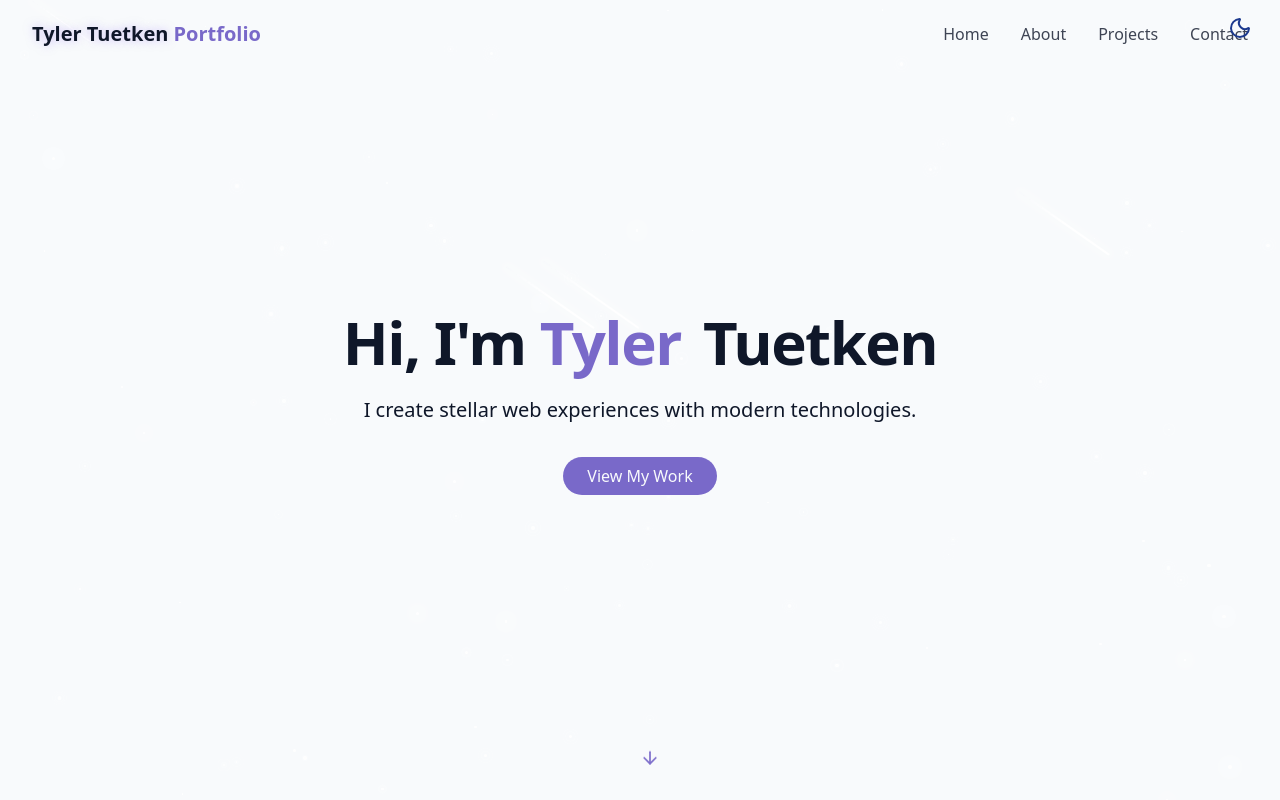
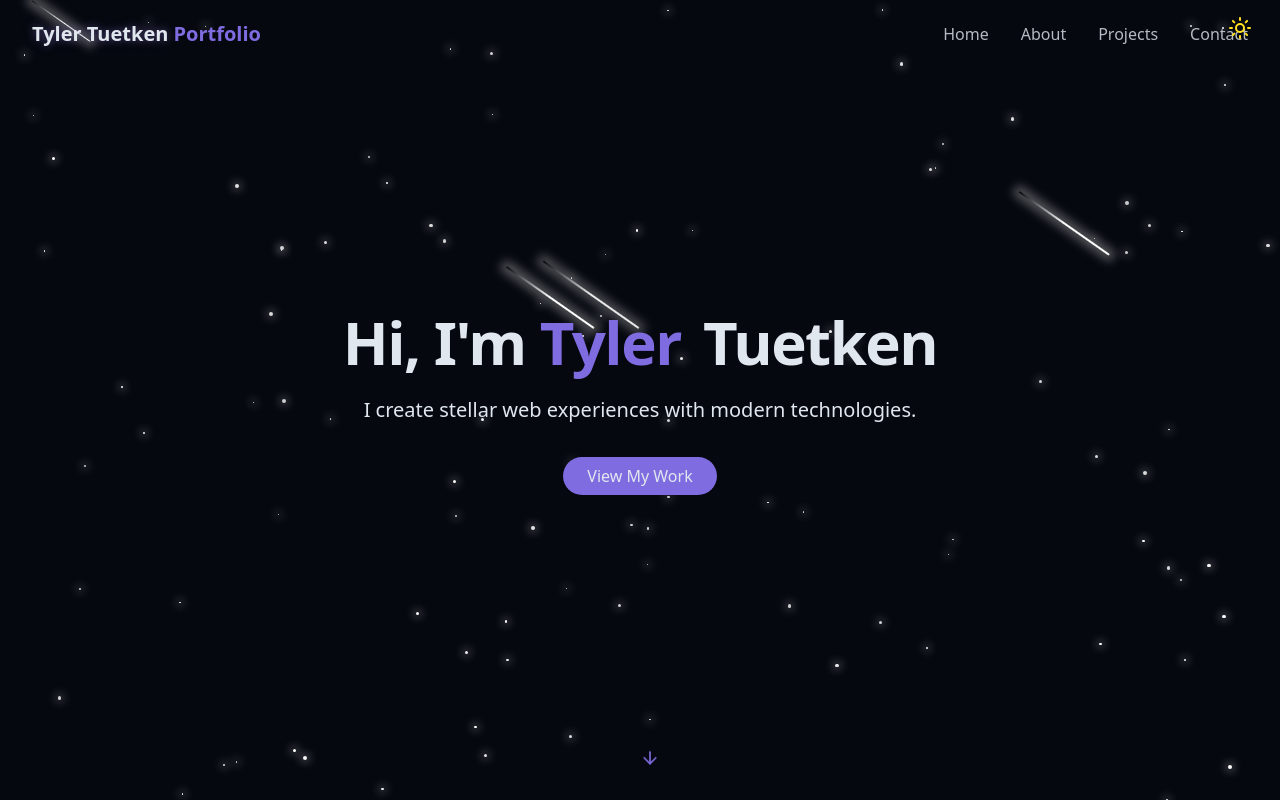
Before and after one commit to tuetken/personalportfolio, a React (Vite) app: page / in a window 1280 px wide. Shown: the top 800 px of the page. Built offline with nearby package versions, Linux system fonts and the light colour scheme.

Commit message:
fix(theme): default to dark mode on first visit

```diff
--- a/index.html
+++ b/index.html
@@ -5,6 +5,16 @@
     <link rel="icon" type="image/svg+xml" href="/favicon.svg" />
     <meta name="viewport" content="width=device-width, initial-scale=1.0" />
     <title>Tuetken</title>
+    <script>
+      (function() {
+        var theme = localStorage.getItem("theme");
+        if (theme === "light") {
+          document.documentElement.classList.remove("dark");
+        } else {
+          document.documentElement.classList.add("dark");
+        }
+      })();
+    </script>
   </head>
   <body>
     <div id="root"></div>
--- a/src/components/ThemeToggle.jsx
+++ b/src/components/ThemeToggle.jsx
@@ -11,8 +11,9 @@ export const ThemeToggle = () => {
       setIsDarkMode(true);
       document.documentElement.classList.add("dark");
     } else {
-      localStorage.setItem("theme", "light");
-      setIsDarkMode(false);
+      document.documentElement.classList.add("dark");
+      localStorage.setItem("theme", "dark");
+      setIsDarkMode(true);
     }
   }, []);
 
```
